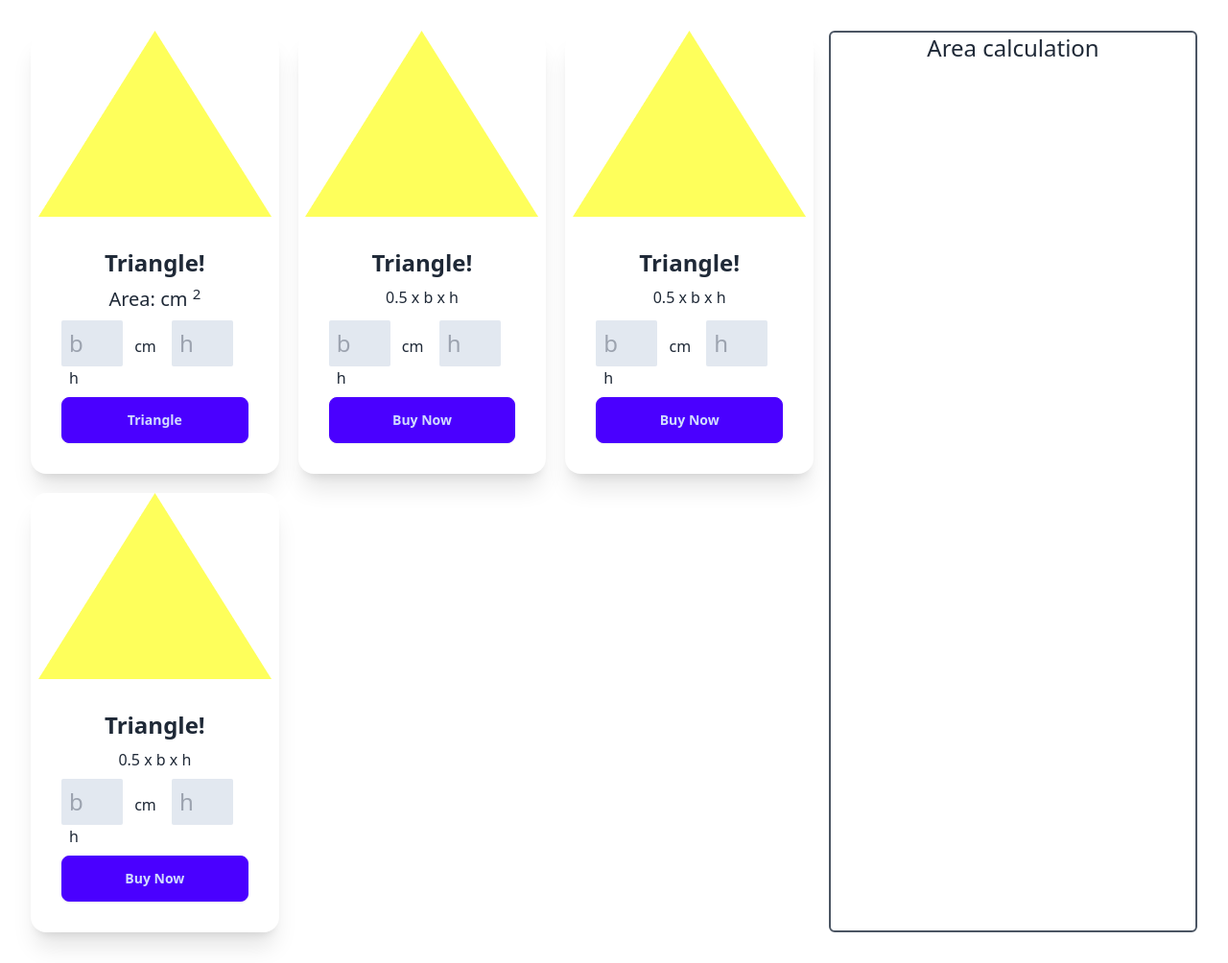
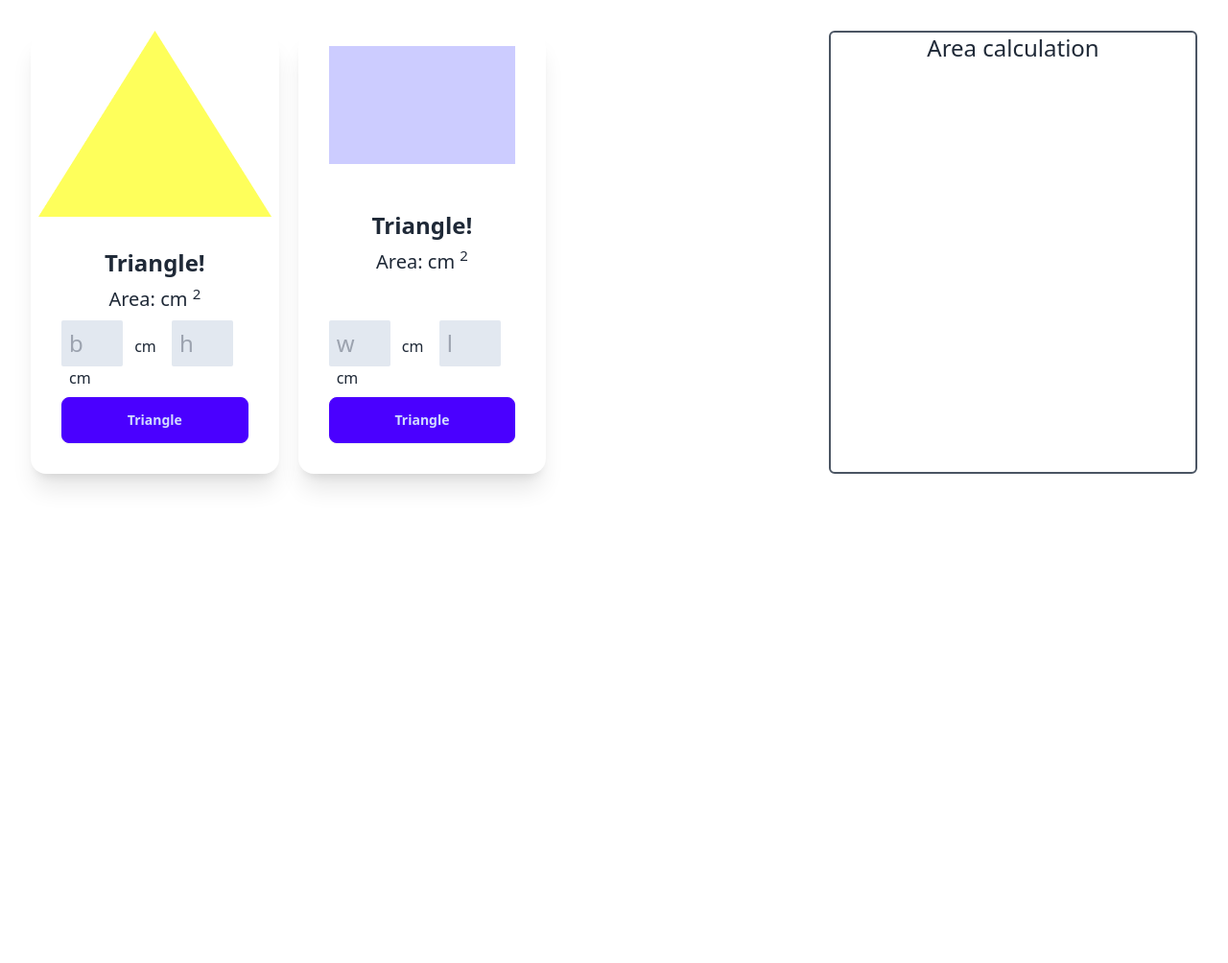
Before and after one commit to SojibAhmed114/SojibAhmed114-JavaScript-DOM-24-to28.5, a plain HTML site: page modueles 26/index.html in a window 1280 px wide. Shown: the whole page at 96% size. After the commit the page ends 800 px from the top, so only its background shows below. Drawn offline with nearby package versions, Linux system fonts and the light colour scheme.

Commit message:
two rectangle done

```diff
--- a/modueles 26/index.html
+++ b/modueles 26/index.html
@@ -26,7 +26,7 @@
                         <input id="triangle-base" class="w-16 text-2xl p-2 rounded-sm bg-slate-200" type="text" name="" placeholder="b">
                         <span class="ml-2 mr-3">cm</span>
                         <input id="triangle-height" class="w-16  text-2xl p-2 rounded-sm bg-slate-200"  type="text" name="" placeholder="h">
-                        <span class="ml-2">h</span>
+                        <span class="ml-2">cm</span>
                        </div>
 
                       <div class="card-actions">
@@ -34,60 +34,22 @@
                       </div>
                     </div>
                   </div>
-                <!-- Triangle -->
+                <!-- rectangle -->
                 <div class="card w-full bg-base-100 shadow-xl">
-                    <figure><img src="./images/triangle.png" alt="Shoes" /></figure>
+                    <figure><img class="w-3/4 my-4" src="./images/rectangle.png" alt="Shoes" /></figure>
                     <div class="card-body">
                       <h2 class=" font-bold text-2xl text-center">Triangle!</h2>
-                      <p class="text-center">0.5 x b x h</p>
+                      <p class="text-center text-xl"> Area: <span id="rectangle-area"></span> cm <sup>2</sup> </p>
 
                        <div>
-                        <input id="triangle-base" class="w-16 text-2xl p-2 rounded-sm bg-slate-200" type="text" name="" placeholder="b">
+                        <input id="rectangle-width" class="w-16 text-2xl p-2 rounded-sm bg-slate-200" type="text" name="" placeholder="w">
                         <span class="ml-2 mr-3">cm</span>
-                        <input id="triangle-height" class="w-16  text-2xl p-2 rounded-sm bg-slate-200"  type="text" name="" placeholder="h">
-                        <span class="ml-2">h</span>
+                        <input id="rectangle-height" class="w-16  text-2xl p-2 rounded-sm bg-slate-200"  type="text" name="" placeholder="l">
+                        <span class="ml-2">cm</span>
                        </div>
 
                       <div class="card-actions">
-                        <button onclick="triangleCalculator()" class="btn btn-primary w-full">Buy Now</button>
-                      </div>
-                    </div>
-                  </div>
-                <!-- Triangle -->
-                <div class="card w-full bg-base-100 shadow-xl">
-                    <figure><img src="./images/triangle.png" alt="Shoes" /></figure>
-                    <div class="card-body">
-                      <h2 class=" font-bold text-2xl text-center">Triangle!</h2>
-                      <p class="text-center">0.5 x b x h</p>
-
-                       <div>
-                        <input id="triangle-base" class="w-16 text-2xl p-2 rounded-sm bg-slate-200" type="text" name="" placeholder="b">
-                        <span class="ml-2 mr-3">cm</span>
-                        <input id="triangle-height" class="w-16  text-2xl p-2 rounded-sm bg-slate-200"  type="text" name="" placeholder="h">
-                        <span class="ml-2">h</span>
-                       </div>
-
-                      <div class="card-actions">
-                        <button onclick="triangleCalculator()" class="btn btn-primary w-full">Buy Now</button>
-                      </div>
-                    </div>
-                  </div>
-                <!-- Triangle -->
-                <div class="card w-full bg-base-100 shadow-xl">
-                    <figure><img src="./images/triangle.png" alt="Shoes" /></figure>
-                    <div class="card-body">
-                      <h2 class=" font-bold text-2xl text-center">Triangle!</h2>
-                      <p class="text-center">0.5 x b x h</p>
-
-                       <div>
-                        <input id="triangle-base" class="w-16 text-2xl p-2 rounded-sm bg-slate-200" type="text" name="" placeholder="b">
-                        <span class="ml-2 mr-3">cm</span>
-                        <input id="triangle-height" class="w-16  text-2xl p-2 rounded-sm bg-slate-200"  type="text" name="" placeholder="h">
-                        <span class="ml-2">h</span>
-                       </div>
-
-                      <div class="card-actions">
-                        <button onclick="triangleCalculator()" class="btn btn-primary w-full">Buy Now</button>
+                        <button onclick="rectangleCalculator()" class="btn btn-primary w-full">Triangle </button>
                       </div>
                     </div>
                   </div>
--- a/modueles 26/js/Triangle.js
+++ b/modueles 26/js/Triangle.js
@@ -12,10 +12,32 @@ function triangleCalculator() {
 
     //  calculate
     const area = 0.5 * base * height;
-    console.log(area);
 
     // show in card
     const shows = document.getElementById("sapnArea");
     shows.innerText = area;
 
 }
+
+
+// rectangle calculator
+
+function rectangleCalculator() {
+    // whidth
+    const rectangleWidth = document.getElementById("rectangle-width");
+    const rectangleValue = rectangleWidth.value;
+    const widths = parseFloat(rectangleValue)
+
+    // height
+    const rectangleHeight = document.getElementById("rectangle-height");
+    const rectangleValues = rectangleHeight.value;
+    const height = parseFloat(rectangleValues);
+
+    // calculator
+    const rectangles = widths * height;
+
+    // text add
+    const rectangleArea = document.getElementById("rectangle-area");
+    rectangleArea.innerText = rectangles;
+
+}
```
